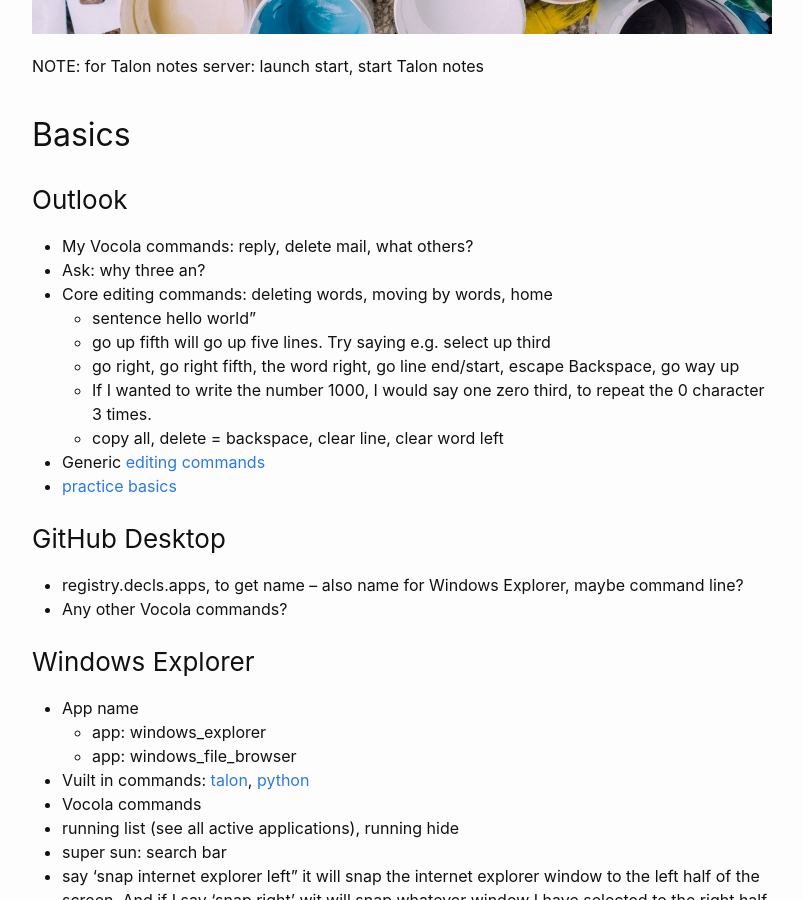
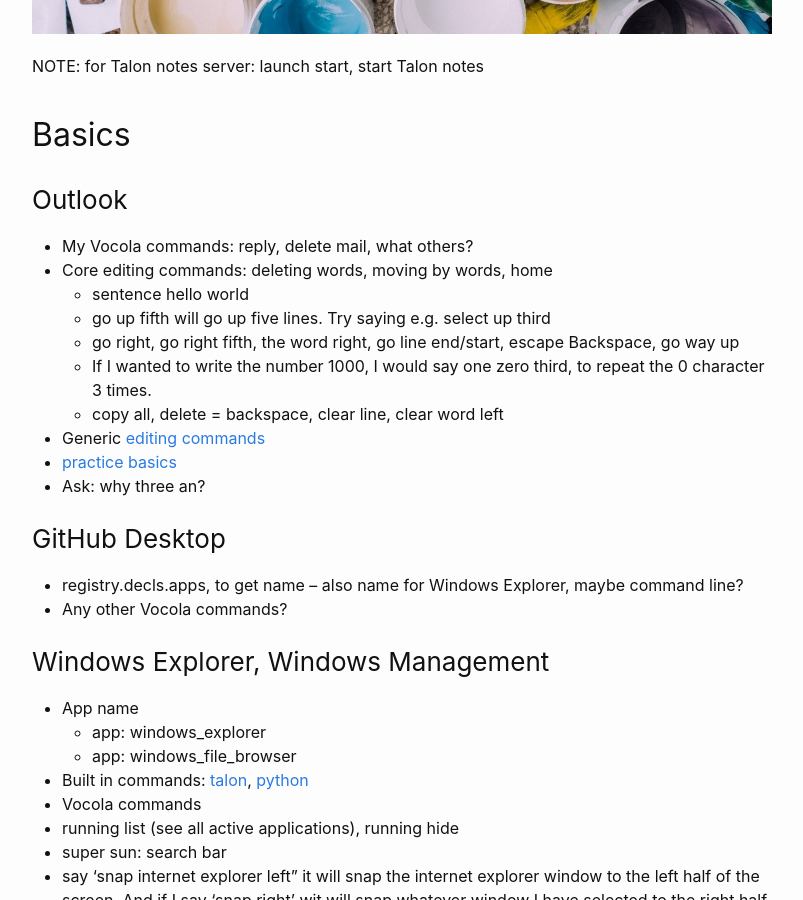
Before and after one commit to aschneiderman/talon-notes, a Jekyll site: the page built from pages/up-next.md, in a window 1280 px wide and 900 px high, scrolled down 417 px. Shown: the whole window, without its empty margins (238-1041 px from the left). Built offline with Jekyll 4.4.1, drawn with Linux system fonts in a browser that asks for light colours.

Commit message:
last tweaks of this round

```diff
--- a/pages/up-next.md
+++ b/pages/up-next.md
@@ -10,25 +10,25 @@ NOTE: for Talon notes server: launch start, start Talon notes
 
 ### Outlook
 - My Vocola commands: reply, delete mail, what others?
-- Ask: why three an?
 - Core editing commands: deleting words, moving by words, home
-	- sentence hello world”
+	- sentence hello world
 	- go up fifth will go up five lines. Try saying e.g. select up third
 	- go right, go right fifth, the word right, go line end/start, escape Backspace, go way up
 	- If I wanted to write the number 1000, I would say one zero third, to repeat the 0 character 3 times.
 	- copy all, delete = backspace, clear line, clear word left
 -  Generic [editing commands](https://github.com/knausj85/knausj_talon/blob/main/core/edit/edit.talon)
 -  [practice basics](https://chaosparrot.github.io/talon_practice/)
+-  Ask: why three an?
 
 ### GitHub Desktop
 - registry.decls.apps, to get name -- also name for Windows Explorer, maybe command line?
 - Any other Vocola commands?
 
-### Windows Explorer
+### Windows Explorer, Windows Management
 - App name
 	- app: windows_explorer
 	- app: windows_file_browser
-- Vuilt in commands: [talon](https://github.com/knausj85/knausj_talon/blob/main/apps/windows_explorer/windows_explorer.talon), [python](https://github.com/knausj85/knausj_talon/blob/main/apps/windows_explorer/windows_explorer.py)
+- Built in commands: [talon](https://github.com/knausj85/knausj_talon/blob/main/apps/windows_explorer/windows_explorer.talon), [python](https://github.com/knausj85/knausj_talon/blob/main/apps/windows_explorer/windows_explorer.py)
 - Vocola commands
 - running list         (see all active applications),  running hide
 -  super sun: search bar
@@ -39,11 +39,11 @@ NOTE: for Talon notes server: launch start, start Talon notes
 ### Global commands
 - Vocola: copy switch, save reload, any others?
 
-Mouse
+### Mouse
 - [Dense Mouse Grid](https://github.com/tararoys/dense-mouse-grid), [Video](https://www.google.com/url?sa=t&rct=j&q=&esrc=s&source=web&cd=&ved=2ahUKEwi71e-axf7_AhUYGFkFHRHcCeUQwqsBegQIDRAG&url=https%3A%2F%2Fwww.youtube.com%2Fwatch%3Fv%3DpaWx7bF_IH8&usg=AOvVaw0x_KpiDIbmwRWTkdw9kdN9&opi=89978449)
 - [Flex mouse grid](https://github.com/brollin/flex-mouse-grid)
 
-Adding Words, Editing Words
+### Adding Words, Editing Words
 - To add words:
 - To edit words:
 -  custom vocabulary: in common file, settings/additional-words.CSV
@@ -56,20 +56,20 @@ Adding Words, Editing Words
 
 
 
-## Outlook: Level Up
+### Outlook: Level Up
 - Store clients in ____
 - Being able to pick names with a word
 	- Email: email addresses, hi
 	- Calendar: Title, email addresses
 
 
-## Cursorless: Basics
+### Cursorless: Basics
 - Explore better colors
 - **Focus on learning it**: using client notes, notes
 - block or <language> block for creating a new md code block
 - Delete several lines -- equiv of grab lines and kill 1
 
-## Scripting: Basics
+### Scripting: Basics
 - visual studio code: terminal commands
 - Builtin visual studio code commands: save as?
 - Wiki
@@ -79,12 +79,12 @@ Adding Words, Editing Words
 - Vocola commands
 - "copy address" in Rango copies the url. I would check how it's implemented there
 
-## Rango
+### Rango
 - [Documentation](https://github.com/david-tejada/rango)
 - "copy address" in Rango copies the url
 - with knausj you can save websites in a file and then open them with "open website name". You can open the file with customize websites
 
-## Home Stretch
+### Home Stretch
 - next window n
 - commands for starting outlook, GitHub; it can't be using  launch
 - incorporate: [https://www.joshwcomeau.com/blog/hands-free-coding/](https://www.joshwcomeau.com/blog/hands-free-coding/)
```
